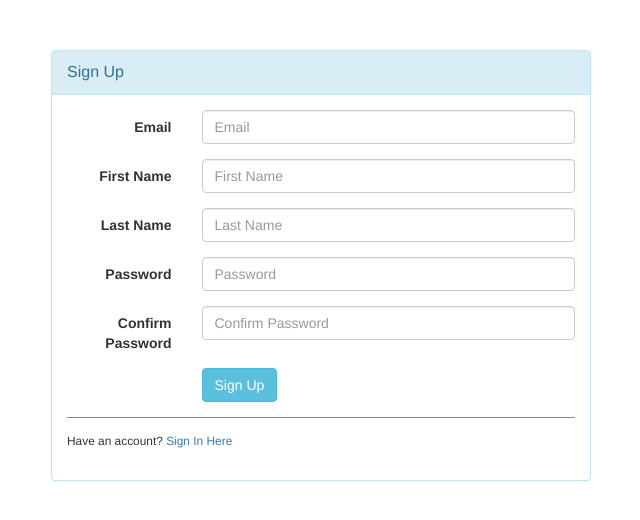
After one commit to anik545/A2Project, a Flask app: page /register in a window 1280 px wide. The commit adds this page. Shown: the top 520 px of the page, without its empty margins (319-959 px from the left). Run offline with Flask 2, Linux system fonts and the light colour scheme; some libraries are stand-ins or nearby versions.

Commit message:
login signup pages

```diff
--- a/app.py
+++ b/app.py
@@ -1,4 +1,4 @@
-from flask import Flask, render_template, request, jsonify, abort
+from flask import Flask, render_template, request, jsonify, abort,redirect,url_for
 from complex_loci import *
 from matrix_questions import MatrixQuestion
 from complex_questions import ComplexQuestion
@@ -7,14 +7,51 @@ import ast
 
 from views.matrix import matrix_blueprint
 
+from flask_wtf import Form
+from wtforms import TextField,PasswordField,validators
+from wtforms.fields.html5 import EmailField
+
+
+
+class Register(Form):
+    Fname = TextField('First Name',[validators.Required()])
+    Lname = TextField('Last Name',[validators.Required()])
+    password = PasswordField('Password', [validators.Required()])
+    confirm_password = PasswordField('Confirm Password',[validators.Required(),validators.EqualTo('password',message='Passwords do not match')])
+    email=EmailField('Email Address',[validators.DataRequired(),validators.Email()])
+
+class Login(Form):
+    username = TextField('Username',[validators.Required()])
+    password = PasswordField('Password', [validators.Required()])
+
 app = Flask(__name__)
 app.register_blueprint(matrix_blueprint)
-
 
 @app.route('/')
 def main():
     return render_template('index.html')
 
+@app.route('/login',methods=['GET','POST'])
+def login():
+    if request.method == 'GET':
+        loginform = Login()
+    if request.method == 'POST':
+        loginform = Login(request.form)
+        if loginform.validate():
+            print('logged in')
+            return redirect(url_for('main'))
+    return render_template('login.html',loginform=loginform)
+
+@app.route('/register',methods=['GET','POST'])
+def register():
+    if request.method == 'POST':
+        regform = Register(request.form)
+        if regform.validate():
+            print('registered')
+            return redirect(url_for('main'))
+    if request.method == 'GET':
+        regform = Register()
+    return render_template('signup.html',regform=regform)
 
 @app.route('/loci-plotter')
 def loci():
@@ -59,7 +96,6 @@ def show_questions(topic,q_type):
         return render_template('complex_questions.html',questions=enumerate(questions),answers=answers,q_type=q_type)
     else:
         abort(404)
-
 
 @app.route('/questions/answers/<topic>',methods=['GET','POST'])
 def show_answers(topic):
@@ -130,4 +166,5 @@ def ttt():
 
 if __name__ == '__main__':
     app.debug = True
+    app.secret_key = 'A0Zr98j/3yX R~XHH!jmN]LWX/,?RT'
     app.run()
--- a/templates/mat_questions.html
+++ b/templates/mat_questions.html
@@ -39,7 +39,9 @@
             </div>
             <br>
         {% endfor %}
+        <div class="col-lg-12">
             <input class="btn btn-primary btn-lg btn-block submit" type="submit" value="Submit Answers">
+            <br>
+        </div>
     </form>
-
 </body>
--- /dev/null
+++ b/templates/signup.html
@@ -0,0 +1,99 @@
+<!DOCTYPE html>
+
+<head>
+    <meta charset="utf-8">
+    <title>Sign Up</title>
+
+    <link rel="stylesheet" href="https://maxcdn.bootstrapcdn.com/bootstrap/3.3.7/css/bootstrap.min.css">
+
+    <script src="https://maxcdn.bootstrapcdn.com/bootstrap/3.3.7/js/bootstrap.min.js">
+    </script>
+
+    <link rel="shortcut icon" href="{{ url_for('static', filename='favicon.ico') }}">
+</head>
+
+
+<body>
+    <div class="container">
+
+        <div id="signupbox" style="margin-top:50px" class="mainbox col-md-6 col-md-offset-3 col-sm-8 col-sm-offset-2">
+            <div class="panel panel-info">
+                <div class="panel-heading">
+                    <div class="panel-title">Sign Up</div>
+                </div>
+                <div class="panel-body">
+                    <form id="signupform" name="regform" class="form-horizontal" role="form" action="{{ url_for('register') }}" method="post">
+                        {{ regform.hidden_tag() }}
+                        <div id="signupalert" style="display:none" class="alert alert-danger">
+                            <p>Error:</p>
+                            <span></span>
+                        </div>
+
+
+
+                        <div class="form-group">
+                            <label for="email" class="col-md-3 control-label">Email</label>
+                            <div class="col-md-9">
+                                {{ regform.email(class="form-control",placeholder="Email") }}
+                                <!--input type="text" class="form-control" name="email" placeholder="Email Address"-->
+                            </div>
+                        </div>
+
+                        <div class="form-group">
+                            <label for="firstname" class="col-md-3 control-label">First Name</label>
+                            <div class="col-md-9">
+                                {{ regform.Fname(class="form-control",placeholder="First Name") }}
+                                <!--input type="text" class="form-control" name="firstname" placeholder="First Name"-->
+                            </div>
+                        </div>
+                        <div class="form-group">
+                            <label for="lastname" class="col-md-3 control-label">Last Name</label>
+                            <div class="col-md-9">
+                                {{ regform.Lname(class="form-control",placeholder="Last Name",placeholder="Last Name") }}
+                                <!--input type="text" class="form-control" name="lastname" placeholder="Last Name"-->
+                            </div>
+                        </div>
+                        <div class="form-group">
+                            <label for="password" class="col-md-3 control-label">Password</label>
+                            <div class="col-md-9">
+                                {{ regform.password(class="form-control",placeholder="Password") }}
+                                <!--input type="password" class="form-control" name="passwd" placeholder="Password"-->
+                            </div>
+                        </div>
+                        <div class="form-group">
+                            <label for="password" class="col-md-3 control-label">Confirm Password</label>
+                            <div class="col-md-9">
+                                {{ regform.confirm_password(class="form-control",placeholder="Confirm Password") }}
+                                <!--input type="password" class="form-control" name="passwd2" placeholder="Confirm Password"-->
+                            </div>
+                        </div>
+                        <div class="form-group">
+                            <!-- Button -->
+                            <div class="col-md-offset-3 col-md-9">
+                                <!--button id="btn-signup" type="button" class="btn btn-info"><i class="icon-hand-right"></i> Sign Up</button-->
+                                <input type="submit" value="Sign Up" class="btn btn-info">
+                            </div>
+                        </div>
+                        <div class="form-group">
+                            <div class="col-md-12 control">
+                                <div style="border-top: 1px solid#888; padding-top:15px; font-size:85%">
+                                    Have an account?
+                                    <a href="{{ url_for('login') }}">
+                                    Sign In Here
+                                </a>
+                                </div>
+                            </div>
+                        </div>
+                    </form>
+                    {% if regform.errors %}
+                    <ul class="errors">
+                        {% for field_name, field_errors in regform.errors|dictsort if field_errors %} {% for error in field_errors %}
+                        <li>{{ regform[field_name].label }}: {{ error }}</li>
+                        {% endfor %} {% endfor %}
+                    </ul>
+                    {% endif %}
+                </div>
+            </div>
+        </div>
+    </div>
+</body>
```
Also changed, not shown: templates/complex_questions.html (+5 -13 lines), templates/index.html (+7 -1 lines), templates/loci.html (+7 -3 lines), templates/login.html (added, +78 -0 lines). Lines whose indentation alone changed are shown as unchanged.
